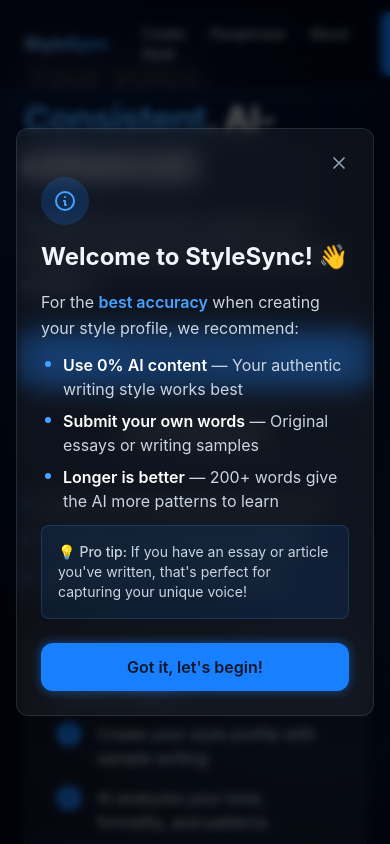
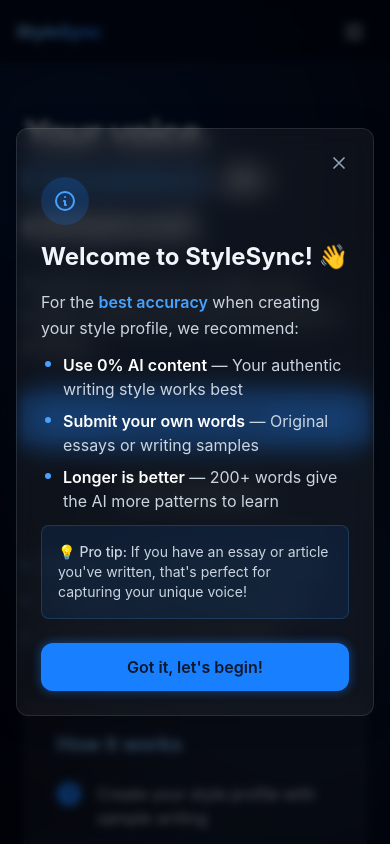
Before and after one commit to Radiacee/new_Stylesync, a Next.js app: page / in a window 390 px wide. Shown: the top 844 px of the page. Built offline with nearby package versions, Linux system fonts and the light colour scheme; no server answers.

Commit message:
Enhance SignIn and ConditionalLayout components: Adjust layout padding, improve mobile menu functionality, and refine AuthStatus display for better user experience

```diff
--- a/src/app/auth/sign-in/page.tsx
+++ b/src/app/auth/sign-in/page.tsx
@@ -112,7 +112,7 @@
         <div className="absolute -bottom-40 -left-40 w-80 h-80 bg-purple-500/3 rounded-full blur-3xl animate-pulse delay-1000" />
       </div>
 
-      <div className="flex min-h-screen items-center">
+      <div className="flex min-h-screen items-center pb-20">
         {/* Left side - Branding/Info */}
         <div className="hidden lg:flex lg:w-1/2 xl:w-3/5 flex-col justify-center px-8 lg:px-12 xl:px-20 relative z-10">
           <div className="max-w-2xl animate-fade-in-up">
--- a/src/components/AuthStatus.tsx
+++ b/src/components/AuthStatus.tsx
@@ -75,23 +75,30 @@
 
   if (!supabase || !email) {
     return <>
-      <Link href="/auth/sign-in" className="px-4 py-2 rounded-lg bg-brand-500/90 hover:bg-brand-400 text-slate-900 font-semibold transition">Sign In</Link>
+      <Link href="/auth/sign-in" className="block w-full md:w-auto text-center px-4 py-2 rounded-lg bg-brand-500/90 hover:bg-brand-400 text-slate-900 font-semibold transition">
+        Sign In
+      </Link>
       {transitioning && <FullScreenSpinner label="Refreshing session" />}
     </>;
   }
 
   return <>
-    <div className="flex items-center gap-2 text-xs">
+    <div className="flex flex-col md:flex-row md:items-center gap-2 md:gap-2 text-xs w-full md:w-auto">
       {ADMIN_EMAILS.includes(email) && (
         <Link
           href="/admin"
-          className="px-3 py-1 rounded bg-purple-600 hover:bg-purple-700 text-white font-medium transition text-xs"
+          className="px-3 py-1 rounded bg-purple-600 hover:bg-purple-700 text-white font-medium transition text-xs text-center"
         >
           Admin
         </Link>
       )}
-      <span className="text-slate-300" suppressHydrationWarning>{email}</span>
-      <button onClick={() => supabase?.auth.signOut()} className="text-slate-400 hover:text-white">Sign out</button>
+      <span className="text-slate-300 truncate" suppressHydrationWarning>{email}</span>
+      <button
+        onClick={() => supabase?.auth.signOut()}
+        className="text-slate-400 hover:text-white text-left md:text-center py-1"
+      >
+        Sign out
+      </button>
     </div>
     {transitioning && <FullScreenSpinner label="Refreshing session" />}
   </>;
--- a/src/components/ConditionalLayout.tsx
+++ b/src/components/ConditionalLayout.tsx
@@ -4,6 +4,7 @@
 import Link from 'next/link';
 import { AuthStatus } from './AuthStatus';
 import WelcomeModal from './WelcomeModal';
+import { useState } from 'react';
 
 interface ConditionalLayoutProps {
   children: React.ReactNode;
@@ -12,6 +13,7 @@
 export function ConditionalLayout({ children }: ConditionalLayoutProps) {
   const pathname = usePathname();
   const isAdminRoute = pathname.startsWith('/admin');
+  const [mobileMenuOpen, setMobileMenuOpen] = useState(false);
 
   if (isAdminRoute) {
     // Admin routes get no main app layout
@@ -23,11 +25,15 @@
     <>
       <WelcomeModal />
       <header className="fixed top-0 inset-x-0 z-40 backdrop-blur-xl bg-slate-950/70 border-b border-white/10">
-        <nav className="mx-auto max-w-6xl px-6 py-3 flex items-center gap-8">
+        <nav className="mx-auto max-w-6xl px-4 sm:px-6 py-3">
+          <div className="flex items-center justify-between">
+            {/* Logo */}
             <Link href="/" className="font-bold text-lg tracking-tight bg-gradient-to-r from-brand-300 to-brand-500 bg-clip-text text-transparent">
               StyleSync
             </Link>
-          <div className="flex gap-6 text-sm text-slate-300">
+
+            {/* Desktop Navigation */}
+            <div className="hidden md:flex gap-6 text-sm text-slate-300">
               <Link href="/style/onboarding" className="hover:text-white transition">
                 Create Style
               </Link>
@@ -38,12 +44,62 @@
                 About
               </Link>
             </div>
-          <div className="ml-auto flex gap-3 items-center">
+
+            {/* Desktop Auth Status */}
+            <div className="hidden md:flex gap-3 items-center">
               <AuthStatus />
             </div>
+
+            {/* Mobile Menu Button */}
+            <button
+              onClick={() => setMobileMenuOpen(!mobileMenuOpen)}
+              className="md:hidden p-2 rounded-lg hover:bg-white/10 transition-colors text-slate-300"
+              aria-label="Toggle menu"
+            >
+              {mobileMenuOpen ? (
+                <svg className="w-6 h-6" fill="none" viewBox="0 0 24 24" stroke="currentColor">
+                  <path strokeLinecap="round" strokeLinejoin="round" strokeWidth={2} d="M6 18L18 6M6 6l12 12" />
+                </svg>
+              ) : (
+                <svg className="w-6 h-6" fill="none" viewBox="0 0 24 24" stroke="currentColor">
+                  <path strokeLinecap="round" strokeLinejoin="round" strokeWidth={2} d="M4 6h16M4 12h16M4 18h16" />
+                </svg>
+              )}
+            </button>
+          </div>
+
+          {/* Mobile Menu */}
+          {mobileMenuOpen && (
+            <div className="md:hidden mt-3 pt-3 border-t border-white/10 space-y-3">
+              <Link
+                href="/style/onboarding"
+                className="block py-2 text-sm text-slate-300 hover:text-white transition"
+                onClick={() => setMobileMenuOpen(false)}
+              >
+                Create Style
+              </Link>
+              <Link
+                href="/paraphrase"
+                className="block py-2 text-sm text-slate-300 hover:text-white transition"
+                onClick={() => setMobileMenuOpen(false)}
+              >
+                Paraphrase
+              </Link>
+              <Link
+                href="/about"
+                className="block py-2 text-sm text-slate-300 hover:text-white transition"
+                onClick={() => setMobileMenuOpen(false)}
+              >
+                About
+              </Link>
+              <div className="pt-3 border-t border-white/10">
+                <AuthStatus />
+              </div>
+            </div>
+          )}
         </nav>
       </header>
-      <main className="pt-5 pb-16 min-h-screen mx-auto max-w-6xl px-6">
+      <main className="pt-20 pb-16 min-h-screen mx-auto max-w-6xl px-6">
         {children}
       </main>
       <footer className="mt-8 py-10 text-center text-xs text-slate-500">
```
Lines whose indentation alone changed are shown as unchanged.
